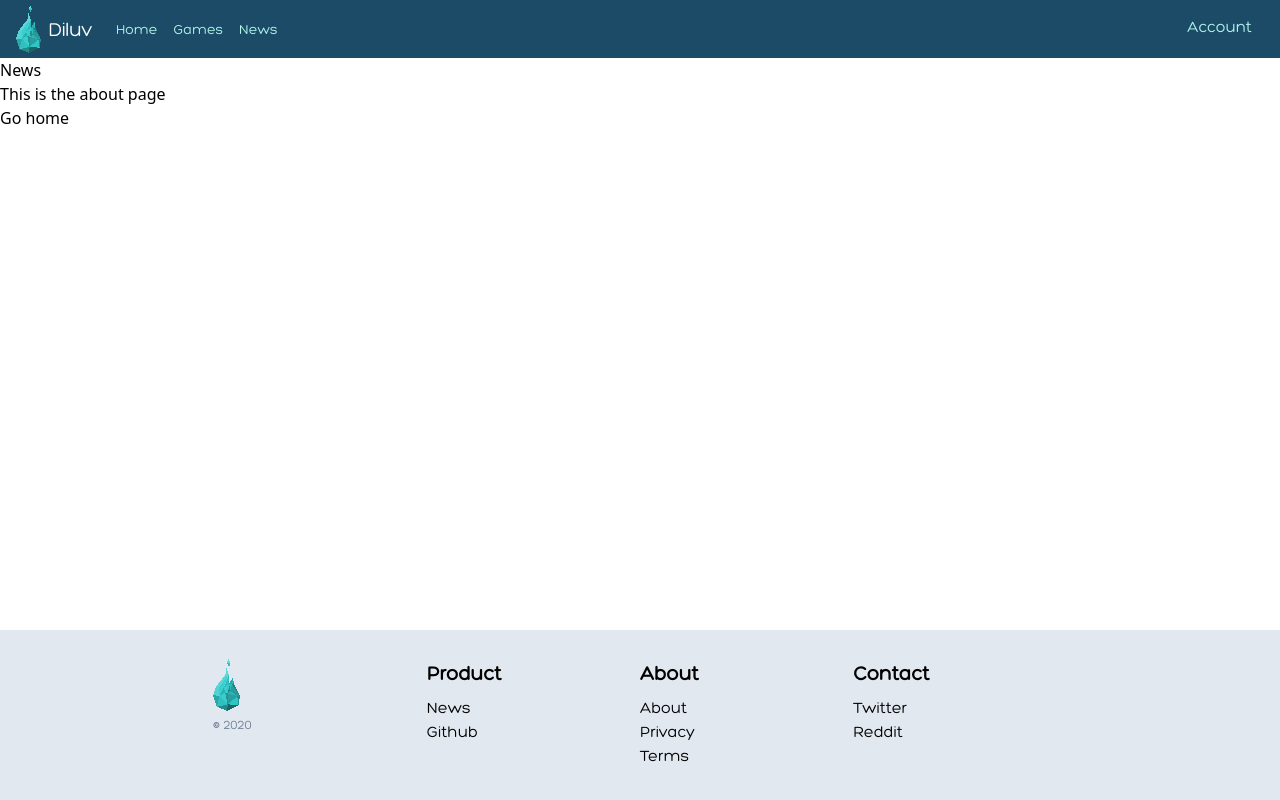
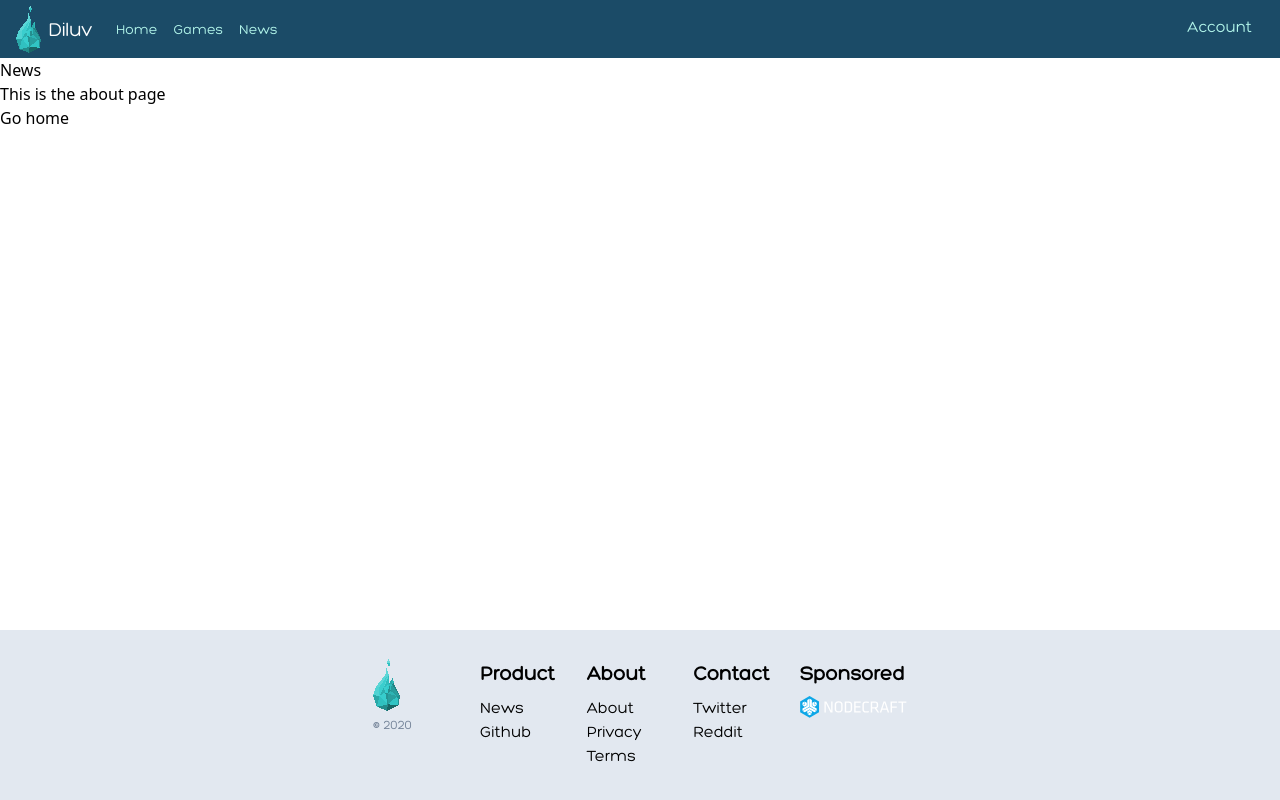
Before and after one commit to Diluv/Diluv-Website, a Next.js app: page /news in a window 1280 px wide. Built offline with nearby package versions, Linux system fonts and the light colour scheme; what tailwindcss-elevation, tailwindcss-spinner, tailwindcss-triangle-after would draw is missing.

Commit message:
Added Nodecraft logo to footer

```diff
--- a/src/components/Footer.tsx
+++ b/src/components/Footer.tsx
@@ -1,5 +1,6 @@
 import React, {useContext} from "react";
 import Drop from "../components/Drop"
+import Nodecraft from "../components/Nodecraft"
 import {Theme} from "../utils/Contexts";
 
 function Footer() {
@@ -13,11 +14,11 @@ function Footer() {
   }
   return (<footer className={"pt-4 py-md-5 md:pt-5 pb-8 font-hero " + themeBgClass}>
     <div className={"flex flex-wrap justify-center text-center md:text-left"}>
-      <div className="w-1/2 pt-2 md:w-1/6 md:ml-auto text-center md:text-left">
+      <div className="w-1/2 pt-2 md:w-1/12 md:ml-auto text-center md:text-left">
         <Drop className={"mx-auto md:mx-0"} height={"54px"} width={"27px"}/>
         <small className="mb-3 text-gray-600 mx-auto md:mx-0">© {year}</small>
       </div>
-      <div className="w-1/2 pt-2 md:w-1/6">
+      <div className="w-1/2 pt-2 md:w-1/12">
         <h5 className={"text-xl font-bold pb-2"}>Product</h5>
         <ul className="list-none items-center">
           <li><a href="/news" className={" hover:text-white transition-colors duration-150 ease-in"}>News</a></li>
@@ -39,7 +40,7 @@ function Footer() {
           <li><a href="https://github.com/Diluv" className={"hover:text-white transition-colors duration-150 ease-in"}>Github</a></li>
         </ul>
       </div>
-      <div className="w-1/2 pt-2 md:w-1/6">
+      <div className="w-1/2 pt-2 md:w-1/12">
         <h5 className={"text-xl font-bold pb-2"}>About</h5>
         <ul className="list-none">
           <li><a href="/about" className={"hover:text-white transition-colors duration-150 ease-in"}>About</a></li>
@@ -47,7 +48,7 @@ function Footer() {
           <li><a href="/terms" className={" hover:text-white transition-colors duration-150 ease-in"}>Terms</a></li>
         </ul>
       </div>
-      <div className="w-1/2 pt-2 md:w-1/6 mr-auto">
+      <div className="w-1/2 pt-2 md:w-1/12">
         <h5 className={"text-xl font-bold pb-2 "}>Contact</h5>
         <ul className="list-none">
           <li><a href="https://twitter.com/DiluvSupport" className={"hover:text-white transition-colors duration-150 ease-in"}>Twitter</a></li>
@@ -59,6 +60,12 @@ function Footer() {
           }
         </ul>
       </div>
+      <div className="w-1/2 pt-2 md:w-1/12 mr-auto">
+        <h5 className={"text-xl font-bold pb-2"}>Sponsored</h5>
+        <a href={"https://nodecraft.com"}>
+          <Nodecraft/>
+        </a>
+      </div>
     </div>
   </footer>);
 }
--- /dev/null
+++ b/src/components/Nodecraft.js
@@ -0,0 +1,17 @@
+import React from "react";
+
+const Nodecraft = ({}) => (
+        <svg xmlns="http://www.w3.org/2000/svg" viewBox="0 0 486.78 99.95">
+            <defs></defs>
+            <path fill="#0ea7e7" d="M.55 25.04L43.65.14l43.1 24.9v49.6l-43.1 24.89L.55 74.64v-49.6z"/>
+            <path d="M117.75 32.33V75h-6.2V24.93h8.9l21.8 42.9v-42.9h6.2V75h-8.9zM194.35 60.63c0 8.3-5.1 15.1-18 15.1s-18-6.8-18-15.1v-21c0-8.3 5.1-15.1 18-15.1s18 6.8 18 15.1zm-29.5-.1c0 6.1 3.7 9.6 11.6 9.6s11.6-3.4 11.6-9.6v-20.8c0-6.1-3.7-9.6-11.6-9.6s-11.6 3.4-11.6 9.6zM221.85 24.93c12.3 0 16.1 6.4 16.1 14.4v21.4c0 8-3.8 14.4-16.1 14.4h-17.5v-50.2zm-11.1 44.3h10.8c7.6 0 9.9-3.2 9.9-9v-20.5c0-5.9-2.3-9-9.9-9h-10.8zM247.35 24.93h29.5v5.8h-23v15.7h21.4v5.8h-21.4v17H277V75h-29.6zM291.45 60.73c0 6.9 2.7 9.2 10.8 9.2a85.25 85.25 0 0011.6-1l.7 5.5a65.47 65.47 0 01-12.5 1.3c-12.1 0-17-5.2-17-14.6v-21.9c0-9.4 4.8-14.6 17-14.6a65.47 65.47 0 0112.5 1.3l-.7 5.5a71.77 71.77 0 00-11.6-1c-8.1 0-10.8 2.2-10.8 9.2zM341.75 56.83h-12.3v18.1H323v-50h19.1c10.8 0 14.5 4.7 14.5 12.3v7.2c0 5.9-2.2 10-8 11.7l13 18.9h-7.4zm.1-26.1h-12.4v20.4h12.4c6.2 0 8.3-1.7 8.3-6.6v-7.2c0-5-2.1-6.6-8.3-6.6zM407 75h-6.6l-4.1-12H375l-4.1 12h-6.5l16.9-50.1h8.7zm-21.3-45.5l-9 27.8h17.9zM413.55 75V24.93h29.8v5.8h-23.3v16.7h21.7v5.8h-21.7V75zM464 30.73h-15v-5.8h36.4v5.8h-15V75h-6.5V30.73zM64.85 25.73v12l10.5 6-8.9 5.11-10.3-6v-12l8.7-5.11z"
+                  fill="#fff"/>
+            <path d="M66.35 36.84v-11.2l9.8 5.59v11.3l-9.8-5.69zM22.55 25.73v12l-10.5 6 8.8 5.11 10.4-6v-12l-8.7-5.11z" fill="#fff"/>
+            <path d="M21.05 36.84v-11.2l-9.8 5.59v11.3l9.8-5.69zM43.65 74.23l10.5 6.1v-10.1l-10.5-6-10.4 5.91v10.09l10.4-6z" fill="#fff"/>
+            <path d="M43.65 76.03l-9.8 5.61 9.8 5.69 9.8-5.69-9.8-5.61zM44.45 49.53l31.7 18.11V56.63l-22-12.6V18.54l-9.7-5.5v36.49zM42.95 49.53V13.04l-9.7 5.5v25.49l-22 12.6v11.01l31.7-18.11zM43.65 50.84l-31.7 18.19 9.7 5.61 22.1-12.7 21.9 12.7 9.8-5.61-31.8-18.19z"
+                  fill="#fff"/>
+        </svg>
+
+);
+
+export default Nodecraft;
```
Also changed, not shown: public/static/Nodecraft.svg (added).
